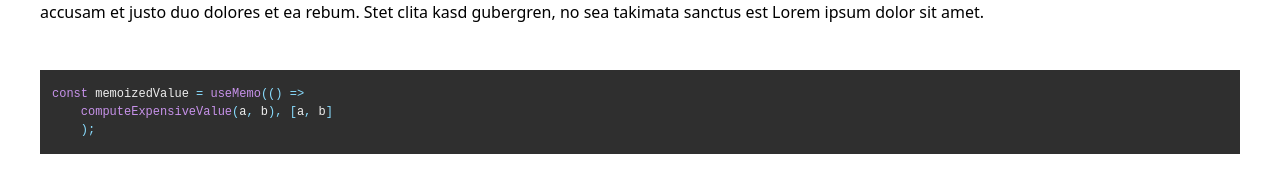
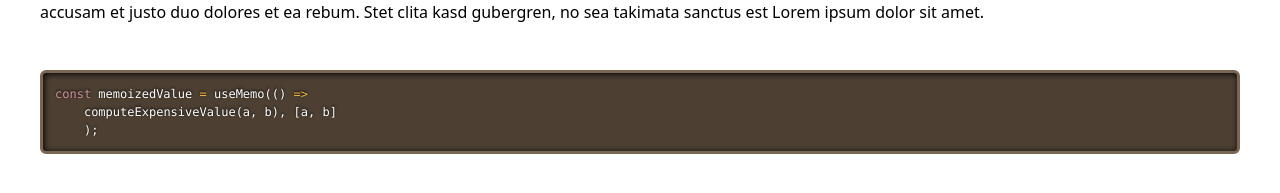
Before and after one commit to mmaierhofer/typescriptBlog, a React (Create React App) app: page /post/1 in a window 1280 px wide. Shown: the part 389-582 px from the top of the page. Built offline with nearby package versions, Linux system fonts and the light colour scheme.

Commit message:
change codeblock style

```diff
--- a/src/components/CodeBlock.js
+++ b/src/components/CodeBlock.js
@@ -1,6 +1,6 @@
 import React from "react";
 import { Prism as SyntaxHighlighter } from "react-syntax-highlighter";
-import { materialDark } from "react-syntax-highlighter/dist/esm/styles/prism";
+import { dark } from "react-syntax-highlighter/dist/esm/styles/prism";
 
 export default function CodeBlock() {
   const codeString = `const memoizedValue = useMemo(() =>
@@ -8,7 +8,7 @@ export default function CodeBlock() {
     );`;
   return (
     <div className="w-full p-10 text-xs">
-      <SyntaxHighlighter language="javascript" style={materialDark}>
+      <SyntaxHighlighter language="javascript" style={dark}>
         {codeString}
       </SyntaxHighlighter>
     </div>
```
